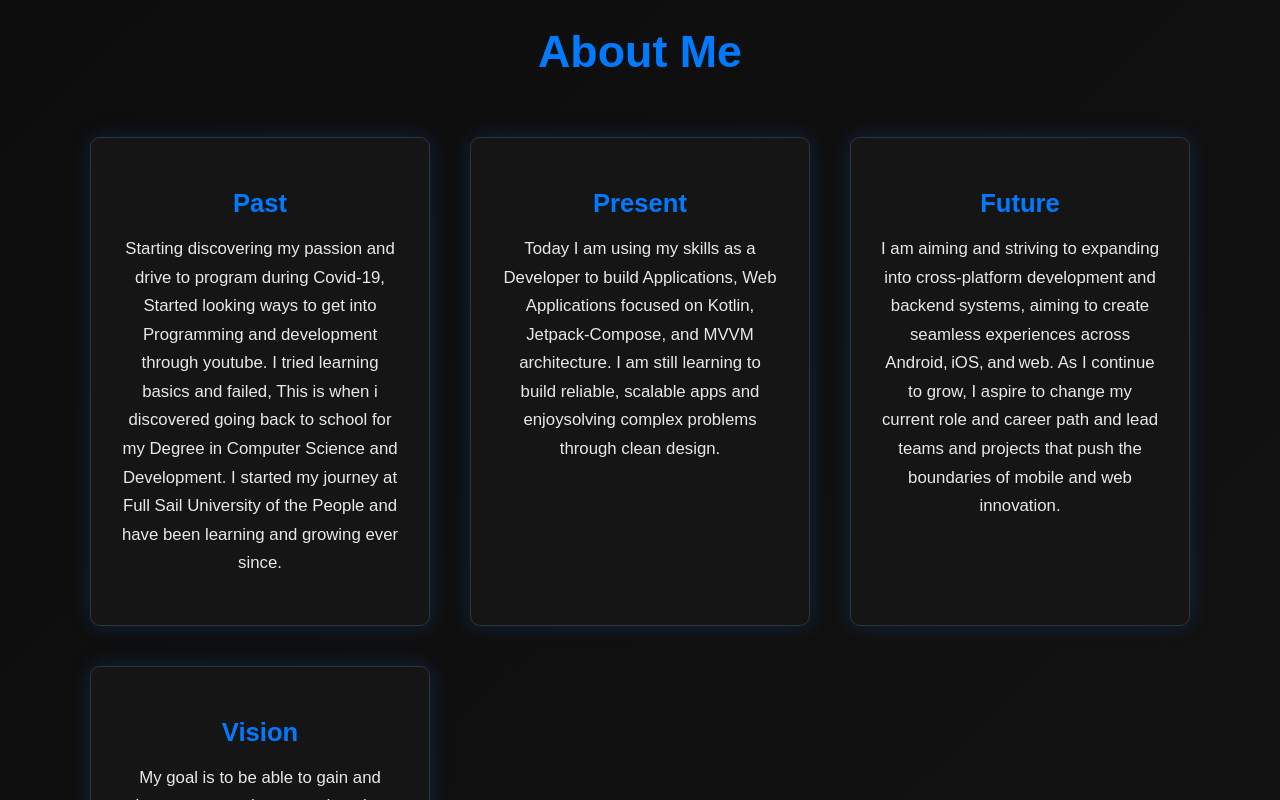
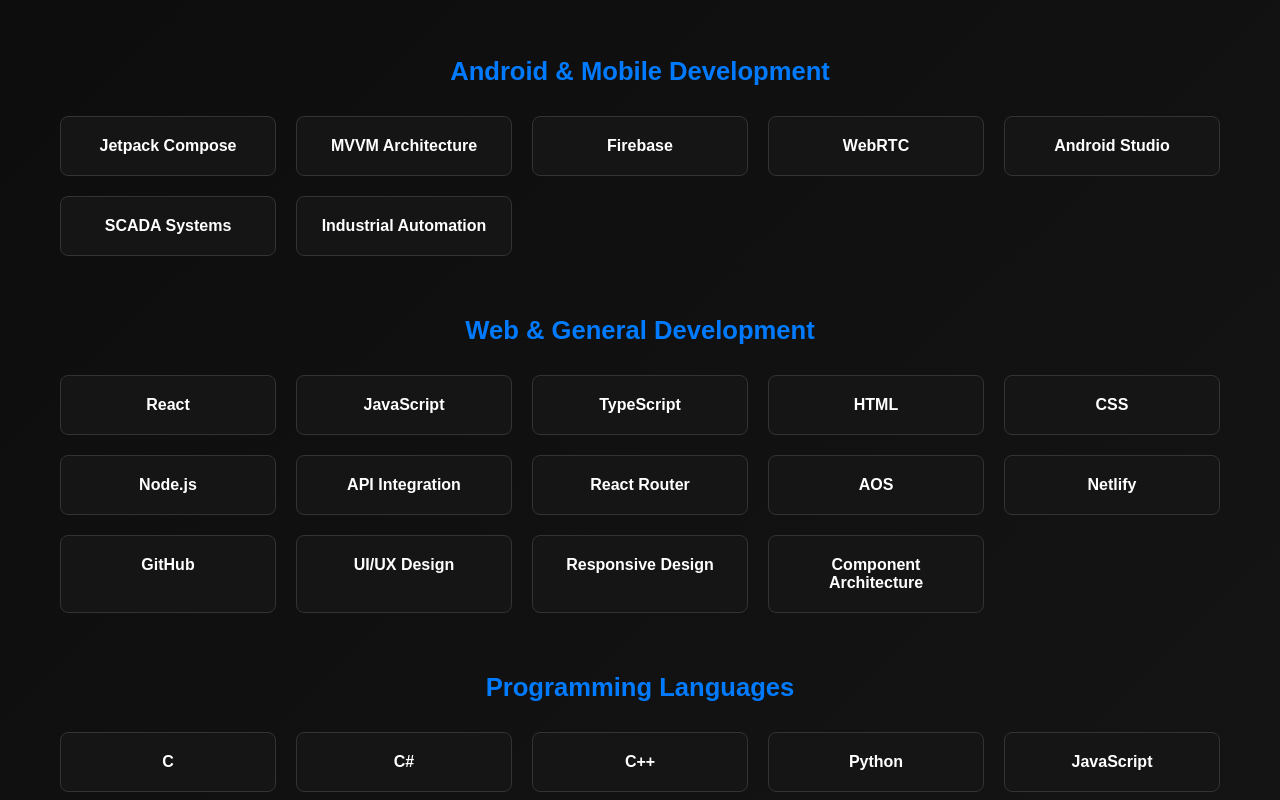
Before and after one commit to MarkyDev1220/portfolio, a React (Create React App) app: page / in a window 1280 px wide. Shown: the part 1000-1800 px from the top of the page. Built offline with nearby package versions, Linux system fonts and the light colour scheme.

Commit message:
added about to intro

```diff
--- a/src/App.css
+++ b/src/App.css
@@ -142,52 +142,45 @@
   text-align: center;
 }
 
-/* ABOUT SECTION */
-.about-section {
-  padding: 100px 20px;
-  max-width: 1100px;
-  margin: 0 auto;
+.intro-section {
+  padding: 80px 20px;
   text-align: center;
 }
 
-.about-title {
-  font-size: 2.8rem;
-  font-weight: 700;
-  color: #007bff;
-  margin-bottom: 60px;
+.intro-grid {
+  display: grid;
+  grid-template-columns: repeat(auto-fit, minmax(250px, 1fr));
+  gap: 25px;
+  margin-top: 25px;
 }
 
-.about-grid {
-  display: grid;
-  grid-template-columns: repeat(auto-fit, minmax(250px, 1fr));
-  gap: 40px;
-}
-
-.about-card {
+.intro-card {
   background: #151515;
+  border: 1px solid #333;
   border-radius: 10px;
-  padding: 30px;
-  border: 1px solid #333;
-  box-shadow: 0 0 20px rgba(0, 123, 255, 0.2);
+  padding: 20px;
+  text-align: left;
+  box-shadow: 0 0 15px rgba(0, 123, 255, 0.15);
   transition: 0.3s;
 }
 
-.about-card:hover {
+.intro-card:hover {
   transform: translateY(-5px);
   border-color: #007bff;
+  box-shadow: 0 0 20px rgba(0, 123, 255, 0.3);
 }
 
-.about-heading {
-  font-size: 1.6rem;
+.intro-card h2 {
   color: #007bff;
-  margin-bottom: 15px;
+  margin-bottom: 8px;
+  font-size: 1.3rem;
 }
 
-.about-card p {
-  font-size: 1.05rem;
-  line-height: 1.7;
-  opacity: 0.9;
+.intro-card p {
+  font-size: 0.95rem;
+  line-height: 1.5;
 }
+
 
 /* EXPERIENCE SECTION */
 .experience-section {
--- a/src/App.js
+++ b/src/App.js
@@ -9,7 +9,7 @@
 import Projects from "./pages/Projects";
 import Experience from "./pages/Experience";
 import Contact from "./pages/Contact";
-import About from "./pages/About";
+
 
 import AOS from "aos";
 import "aos/dist/aos.css";
@@ -33,7 +33,6 @@
             element={
               <>
                 <Intro />
-                <About />
                 <Skills />
                 <Projects />
                 <Experience />
--- a/src/pages/About.js
+++ /dev/null
@@ -1,49 +0,0 @@
-export default function About() {
-  return (
-    <section id="about" className="about-section">
-      <h1 className="about-title">About Me</h1>
-
-      <div className="about-grid">
-        <div className="about-card">
-          <h2 className="about-heading">Past</h2>
-          <p>
-            Starting discovering my passion and drive to program during Covid-19, Started looking
-            ways to get into Programming and development through youtube. I tried learning basics and failed,
-            This is when i discovered going back to school for my Degree in Computer Science and Development.
-            I started my journey at Full Sail University of the People and have been learning and
-            growing ever since.
-          </p>
-        </div>
-
-        <div className="about-card">
-          <h2 className="about-heading">Present</h2>
-          <p>
-            Today I am using my skills as a Developer  to build Applications, Web Applications
-            focused on Kotlin, Jetpack-Compose, and MVVM architecture. I am still learning to
-            build reliable, scalable apps and enjoysolving complex problems through clean design.
-          </p>
-        </div>
-
-        <div className="about-card">
-          <h2 className="about-heading">Future</h2>
-          <p>
-            I am aiming and striving to expanding into cross‑platform development and backend systems,
-            aiming to create seamless experiences across Android, iOS, and web. As I continue to grow,
-            I aspire to change my current role and career path and lead teams and projects
-            that push the boundaries of mobile and web innovation.
-          </p>
-        </div>
-
-        <div className="about-card">
-          <h2 className="about-heading">Vision</h2>
-          <p>
-            My goal is to be able to gain and have a career change and to also lead projects that
-            empower developers and businesses alike bridging industrial reliability with modern mobile
-            innovation. My vision is to build teams and projects, while also mentoring and guiding
-            the next generation of developers to create a better future for all.
-          </p>
-        </div>
-      </div>
-    </section>
-  );
-}
```
